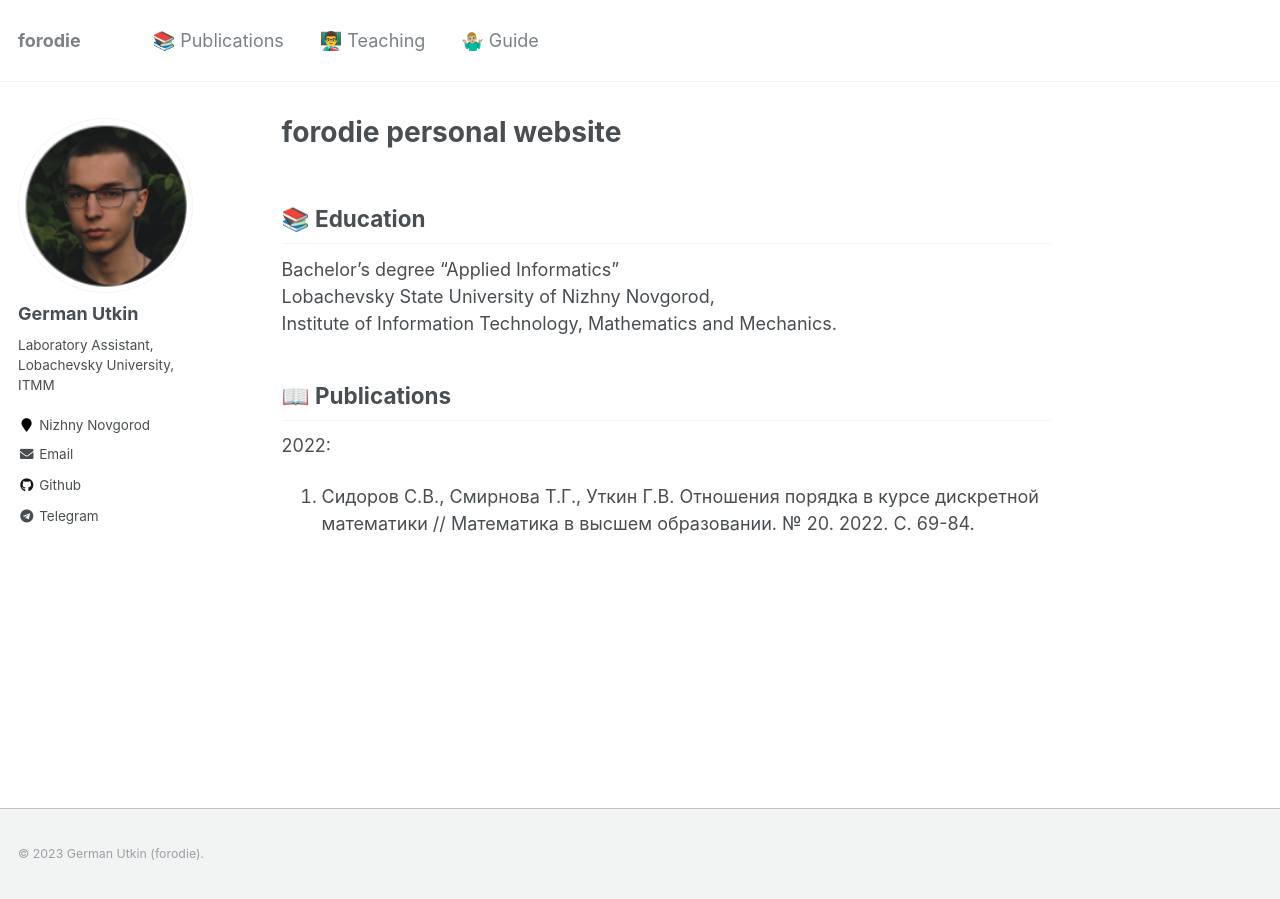
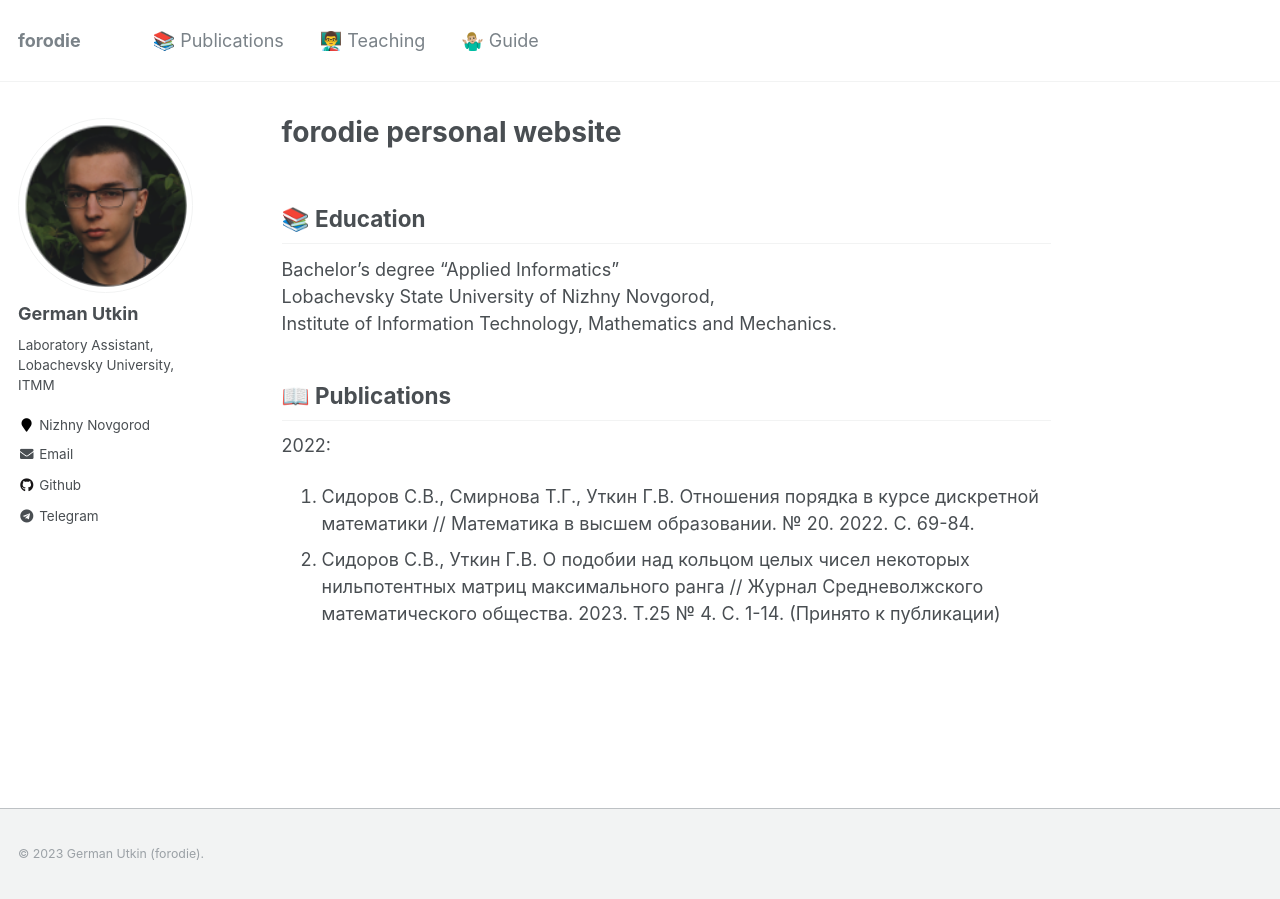
Before and after one commit to forodie/forodie.github.io, a Jekyll site: the page built from _pages/about.md, in a window 1280 px wide. Built offline with Jekyll 4.4.1, drawn with Linux system fonts in a browser that asks for light colours.

Commit message:
Update about.md

```diff
--- a/_pages/about.md
+++ b/_pages/about.md
@@ -19,3 +19,4 @@ Institute of Information Technology, Mathematics and Mechanics.
 2022:
 
 1. Сидоров С.В., Смирнова Т.Г., Уткин Г.В. Отношения порядка в курсе дискретной математики // Математика в высшем образовании. № 20. 2022. С. 69-84.
+2. Сидоров С.В., Уткин Г.В. О подобии над кольцом целых чисел некоторых нильпотентных матриц максимального ранга // Журнал Средневолжского математического общества. 2023. Т.25 № 4. С. 1-14. (Принято к публикации)
```
